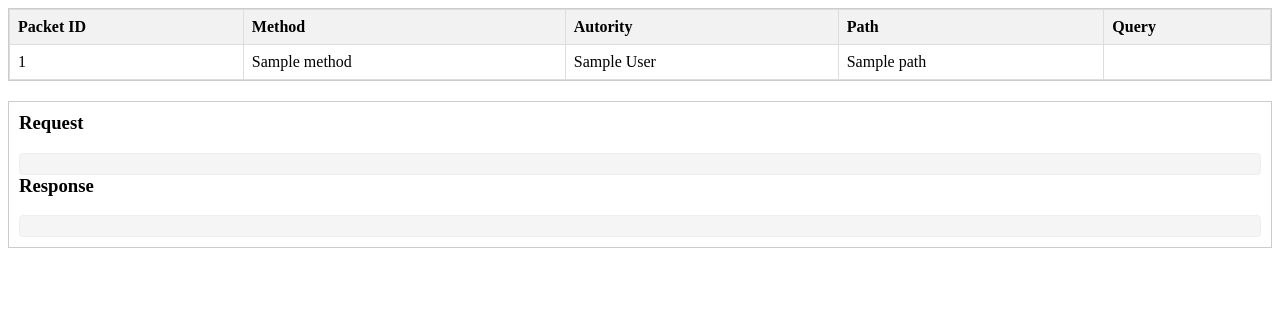
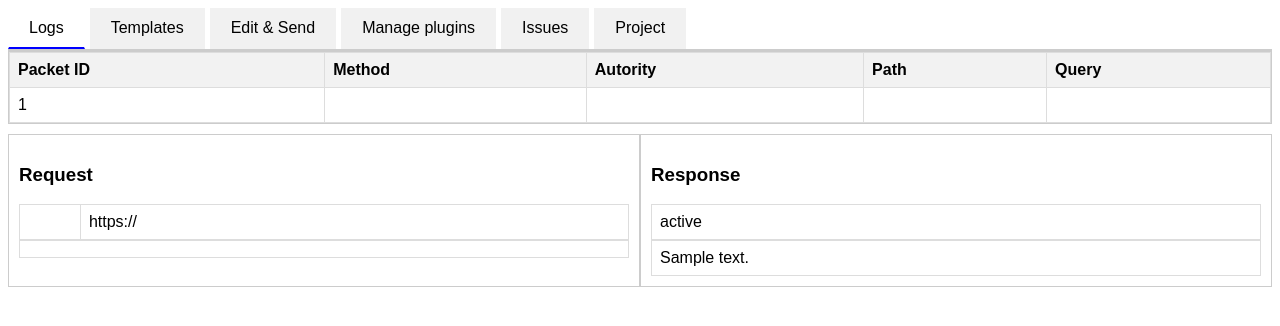
Before and after one commit to pwn2clown/pytools, a Flask app: template viewer/templates/logs.html in a window 1280 px wide. Shown: the top 326 px of the page. Run offline with Flask 3, Linux system fonts and the light colour scheme; the template is opened without the code that fills it: most values are stand-ins (such as "Sample title", 1, 10 or a date in 2020).

Commit message:
add request & response inspection

```diff
--- a/viewer/app.py
+++ b/viewer/app.py
@@ -31,22 +31,42 @@ def logs():
     if not is_project_loaded():
         return redirect("/")
 
+    inspected_packet = None
+    inspected_packet_id = None
+    try:
+        print(request.args.get("packet_id"))
+        inspected_packet_id = int(request.args.get("packet_id"))
+        inspected_packet = HttpDb.get_row_by_id(inspected_packet_id)
+    except Exception as e:
+        print(f"bad packet id format: {e}")
+
     return render_template(
             "logs.html",
             session=session,
-            logs=HttpDb.select()
+            logs=HttpDb.select(),
+            inspected_packet_id=inspected_packet_id,
+            inspected_packet=inspected_packet
         )
 
-@app.route("/api/logs/full_packet/<packet_id>")
-def full_packet(packet_id: int):
-    try:
-        packet = HttpDb.get_row_by_id(packet_id)
-        return jsonify({
-                "req": packet.to_dict()
-            }), 200
-    except Exception as e:
-        print(f"packet no found for id {packet_id}: {e}")
-        return jsonify({}), 404
+@app.route("/templates", methods=["POST"])
+def templates():
+    packet_id = 99
+    return jsonify({ "packet_id": packet_id }), 200
+
+@app.route("/editor", methods=["POST", "GET"])
+def editor():
+    packet_id = 99
+    return jsonify({ "packet_id": packet_id }), 200
+
+@app.route("/plugins", methods=["POST"])
+def plugins():
+    packet_id = 99
+    return jsonify({ "packet_id": packet_id }), 200
+
+@app.route("/issues", methods=["POST"])
+def issues():
+    packet_id = 99
+    return jsonify({ "packet_id": packet_id }), 200
 
 @app.route('/project', methods=['POST'])
 def select_project():
@@ -55,4 +75,5 @@ def select_project():
     return redirect("/logs")
 
 if __name__ == '__main__':
-    app.run(debug=True)
+    #  Single threaded mode to avoid mutli thread issues with sqlite connections
+    app.run(debug=True, threaded=False)
--- a/viewer/templates/logs.html
+++ b/viewer/templates/logs.html
@@ -23,50 +23,23 @@
             background-color: #f2f2f2;
         }
 	.request-response-viewer {
-    		margin-top: 20px;
+		display: flex;
+	}
+	.editorbox {
+		flex: 1;
+    		margin-top: 10px;
     		border: 1px solid #ccc;
     		padding: 10px;
-	}
-
-	.request-response-viewer h3 {
-    		margin-top: 0;
-	}
-
-	.request-response-viewer pre {
-    		white-space: pre-wrap; /* Permet le retour à la ligne automatique */
-    		font-family: monospace;
-    		margin: 0;
-    		padding: 10px;
-    		background-color: #f5f5f5;
-    		border: 1px solid #eee;
-    		border-radius: 4px;
 	}
     </style>
 	<script>
 		function on_row_selected(packet_id) {
-	        	fetch(`/api/logs/full_packet/${packet_id}`)
-                	.then(response => {
-                    		if (!response.ok) {
-                        		throw new Error(`HTTP error! status: ${response.status}`);
-                    		}
-                    		return response.json();
-                	})
-                	.then(data => {
-				let method_editor = document.createElement("textarea");
-				method_editor.value = data.req.method;
-
-                    		document.getElementById('request-content').appendChild(method_editor);
-                    		document.getElementById('response-content').textContent = data.response;
-                	})
-                	.catch(error => {
-                    		console.error('Error getting packet details: ', error);
-                    		document.getElementById('request-content').textContent = 'Error getting packet details.';
-                    		document.getElementById('response-content').textContent = 'Error getting packet details.';
-                	});
+			window.location.href = `/logs?packet_id=${packet_id}`
 		}
 	</script>
 </head>
 <body>
+   {% include "tabs.html" %}
     <div class="scrollable-table">
         <table>
             <thead>
@@ -80,22 +53,65 @@
             </thead>
             <tbody>
                 {% for log_row in logs %}
-                <tr onClick="on_row_selected({{log_row.packet_id}})">
+		<tr onClick="on_row_selected({{log_row.packet_id}})" {% if inspected_packet_id == log_row.packet_id %}bgcolor="#bdecfd"{% endif %}>
                     <td>{{ log_row.packet_id }}</td>
-                    <td>{{ log_row.method }}</td>
-                    <td>{{ log_row.authority }}</td>
-                    <td>{{ log_row.path }}</td>
-                    <td>{{ log_row.query }}</td>
+                    <td>{{ log_row.request.method }}</td>
+                    <td>{{ log_row.request.authority }}</td>
+                    <td>{{ log_row.request.path }}</td>
+                    <td>{{ log_row.request.query }}</td>
                 </tr>
                 {% endfor %}
             </tbody>
         </table>
     </div>
+    {% if inspected_packet %}
     <div class="request-response-viewer">
-        <h3>Request</h3>
-        <pre id="request-content"></pre>
-        <h3>Response</h3>
-        <pre id="response-content"></pre>
+	<div class="editorbox" id="request-content">
+		<h3>Request</h3>
+		<table>
+			<tr>
+				<td width="10%"> {{ inspected_packet.request.method}} </td>
+				<td> https://{{ inspected_packet.request.authority }}{{ inspected_packet.request.path }} </td>
+			</tr>
+		</table>
+		<table>
+			{% for key, value in inspected_packet.request.headers.items() %}
+			<tr>
+				<td width="20%">{{ key }}</td>
+				<td>{{ value }}</td>
+			</tr>
+			{% endfor %}
+		</table>
+		<table>
+			<tr><td>{{ inspected_packet.request.body }}</td></tr>
+		</table>
+	</div>
+	<div class="editorbox" id="response-content">
+		<h3>Response</h3>
+		<div>
+		</div>
+		{% if inspected_packet.response %}
+		<table>
+			<tr>
+				<td width="10%"> {{ inspected_packet.response.status}} </td>
+			</tr>
+		</table>
+		<table>
+			{% for key, value in inspected_packet.response.headers.items() %}
+			<tr>
+				<td>{{ key }}:</td>
+				<td>{{ value }}</td>
+			</tr>
+			{% endfor %}
+		</table>
+		<table>
+			<tr><td>{{ inspected_packet.response.body }}</td></tr>
+		</table>
+		{% else %}
+		<p>Error getting response content :(</p>
+		{% endif %}
+	</div>
     </div>
+    {% endif %}
 </body>
 </html>
--- /dev/null
+++ b/viewer/templates/tabs.html
@@ -0,0 +1,53 @@
+<!DOCTYPE html>
+<html lang="fr">
+<head>
+    <meta charset="UTF-8">
+    <meta name="viewport" content="width=device-width, initial-scale=1.0">
+    <title>Onglets Horizontaux</title>
+	<style>
+body {
+    font-family: Arial, sans-serif;
+}
+
+.tabs {
+    display: flex;
+    border-bottom: 2px solid #ccc;
+}
+
+.tab-link {
+    padding: 10px 20px;
+    text-decoration: none;
+    color: #000;
+    background-color: #f1f1f1;
+    border: 1px solid transparent;
+    border-bottom: 2px solid transparent;
+    margin-right: 5px;
+}
+
+.tab-link.active {
+    background-color: white;
+    border-bottom: 2px solid blue;
+}
+
+.tab-content {
+    display: none;
+    padding: 20px;
+    border: 1px solid #ccc;
+}
+
+.tab-content.active {
+    display: block;
+}
+	</style>
+</head>
+<body>
+<div class="tabs">
+    <a href="/logs" class="tab-link active">Logs</a>
+    <a href="/templates" class="tab-link">Templates</a>
+    <a href="/editor" class="tab-link">Edit & Send</a>
+    <a href="/plugins" class="tab-link">Manage plugins</a>
+    <a href="/issues" class="tab-link">Issues</a>
+    <a href="/project" class="tab-link">Project</a>
+</div>
+</body>
+</html>
```
Also changed, not shown: yatangaki-sdk-py/db/http_db.py (+11 -8 lines).
